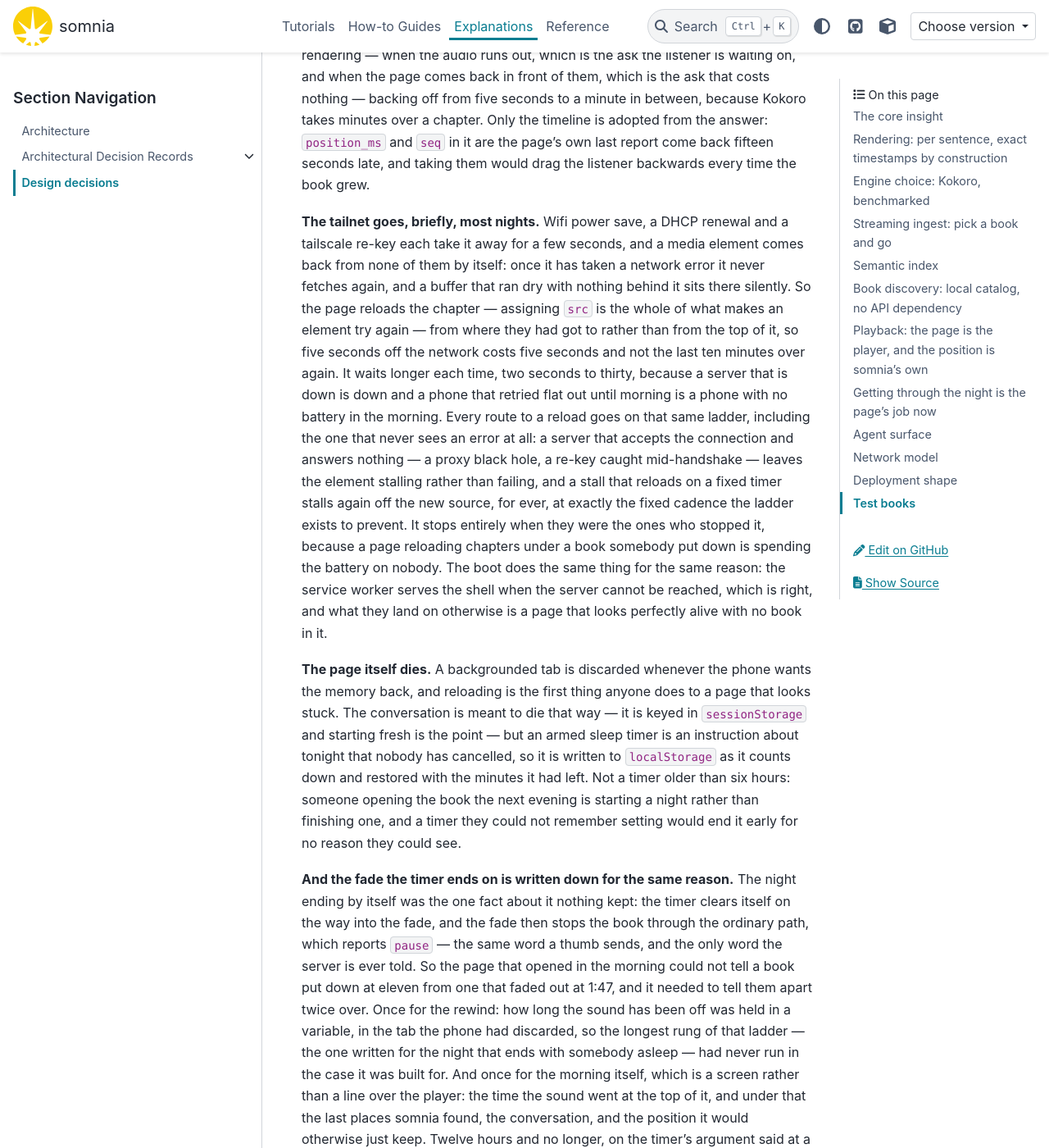
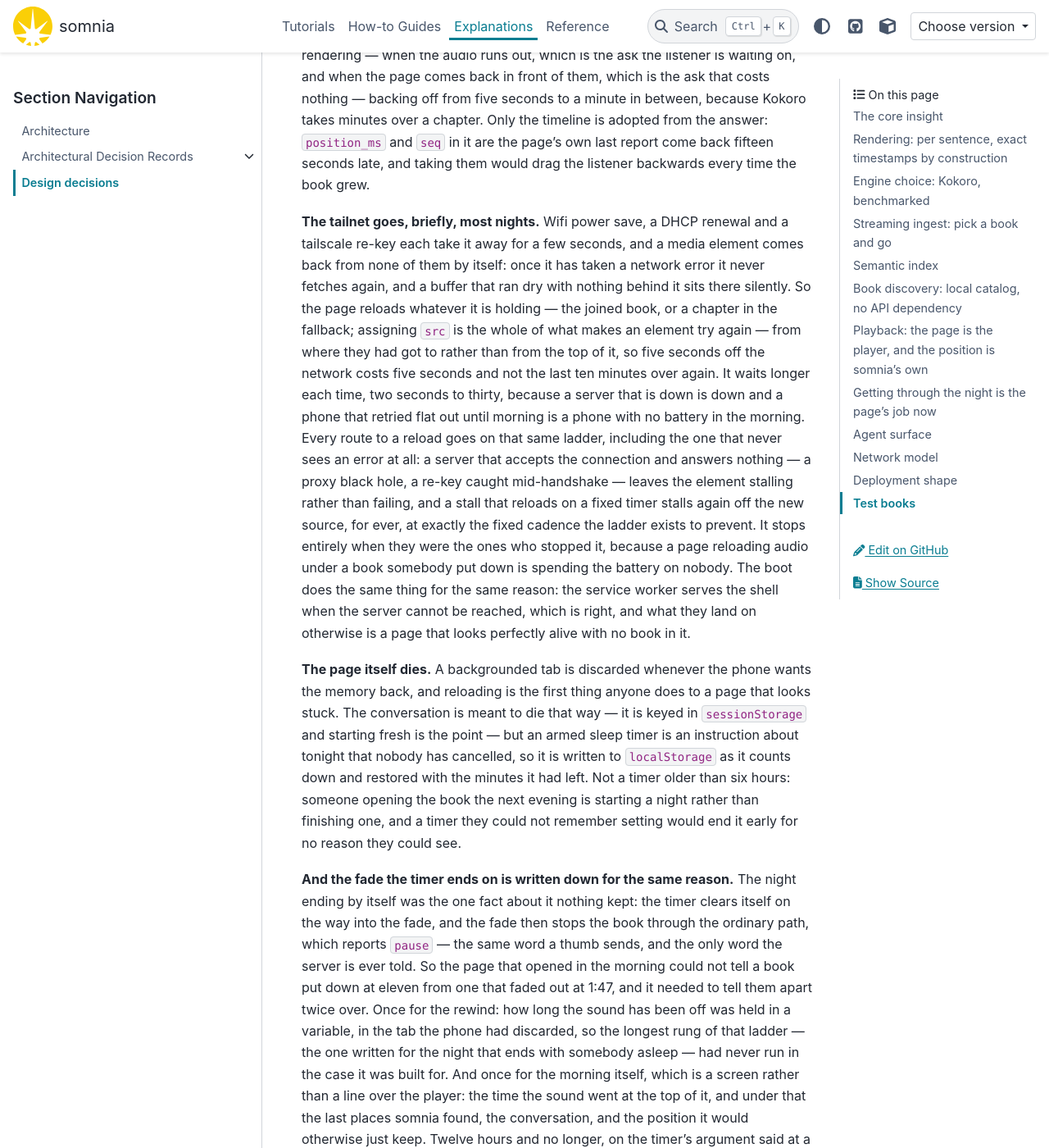
Before and after one commit to gilesknap/somnia, a Sphinx documentation site: the page built from docs/explanations/design.md, in a window 1280 px wide and 1400 px high, scrolled down 7667 px. Shown: the whole window at 82% size. Built offline with Sphinx 7.4.7 and the PyData theme 0.15.4, drawn with Linux system fonts in a browser that asks for light colours; pages that are not in the unit, such as notebooks, are missing from menus; the version number could not be read and is left out; some of the changed text lies outside the part shown.

Commit message:
Take CodeRabbit's three real points
The page is one of the three things that run but it does not share the
sqlite file or the audio directory; it reaches both over HTTP, and the
overview now says so.

design.md still described recovery as reloading a chapter, which is the
fallback — architecture.md's own table was corrected to the joined book
in this branch and this is the copy that was missed.

Its pointer at the WAL argument said four writers where architecture.md
now lists five, having gained the queue panel. It no longer counts.

CodeRabbit's other findings are markdownlint MD051 on #cli-queue,
#cli-worker and #config-fail-quietly. Those are MyST global targets, not
in-document headings; sphinx resolves all three and the docs build runs
with --fail-on-warning.

Co-Authored-By: Claude Opus 5 <noreply@anthropic.com>

```diff
--- a/docs/explanations/design.md
+++ b/docs/explanations/design.md
@@ -302,10 +302,11 @@ backwards every time the book grew.
 a tailscale re-key each take it away for a few seconds, and a media element
 comes back from none of them by itself: once it has taken a network error it
 never fetches again, and a buffer that ran dry with nothing behind it sits
-there silently. So the page reloads the chapter — assigning `src` is the whole
-of what makes an element try again — from where they had got to rather than
-from the top of it, so five seconds off the network costs five seconds and not
-the last ten minutes over again. It waits longer each time, two seconds to
+there silently. So the page reloads whatever it is holding — the joined book, or
+a chapter in the fallback; assigning `src` is the whole of what makes an element
+try again — from where they had got to rather than from the top of it, so five
+seconds off the network costs five seconds and not the last ten minutes over
+again. It waits longer each time, two seconds to
 thirty, because a server that is down is down and a phone that retried flat out
 until morning is a phone with no battery in the morning. Every route to a
 reload goes on that same ladder, including the one that never sees an error at
@@ -314,7 +315,7 @@ hole, a re-key caught mid-handshake — leaves the element stalling rather than
 failing, and a stall that reloads on a fixed timer stalls again off the new
 source, for ever, at exactly the fixed cadence the ladder exists to prevent. It
 stops entirely when they were the ones who stopped it, because a page reloading
-chapters under a book somebody put down is spending the battery on nobody. The
+audio under a book somebody put down is spending the battery on nobody. The
 boot does the same thing for the same reason: the service worker serves the
 shell when the server cannot be reached, which is right, and what they land on
 otherwise is a page that looks perfectly alive with no book in it.
```
Also changed, not shown: other parts of docs/explanations/design.md (+3 -3 lines), docs/explanations/architecture.md (+2 -1 lines).
